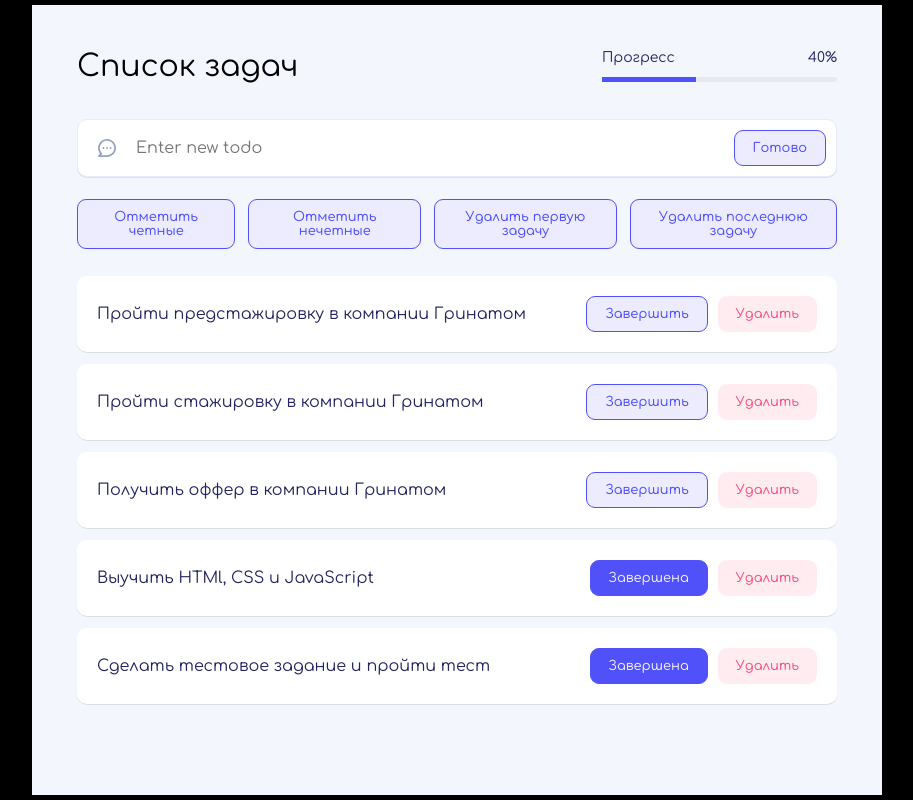
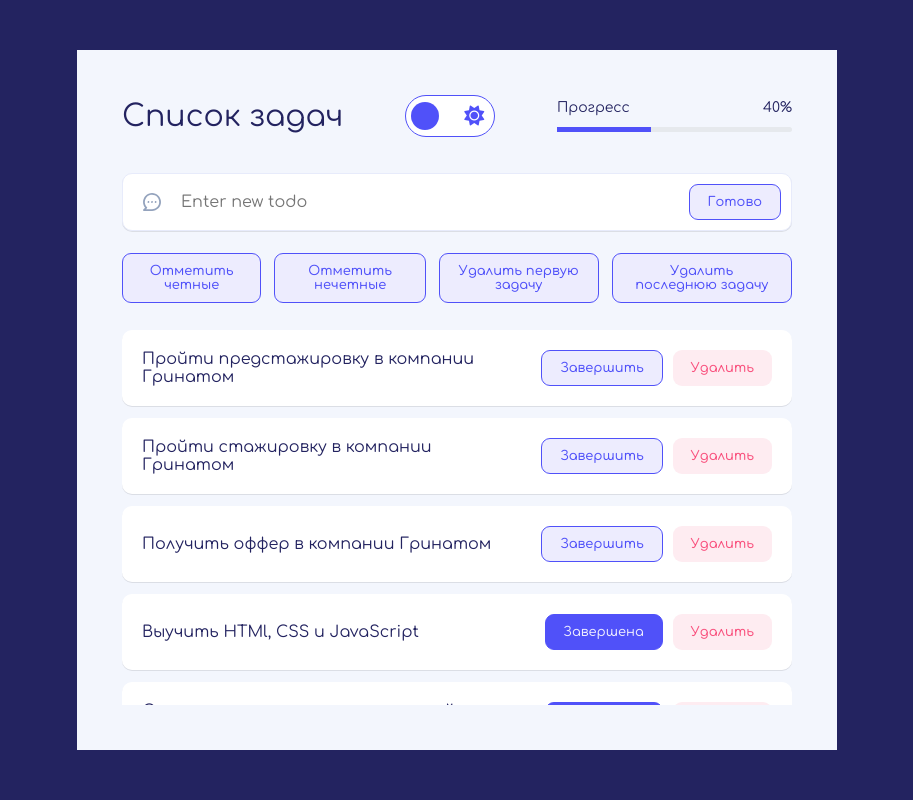
Before and after one commit to GreennPingvin/JavaScriptCaseLabForever, a website built with webpack: page src/index.html in a window 1280 px wide. Shown: the whole page, without its empty margins (183-1096 px from the left). Built offline with nearby package versions, Linux system fonts and the light colour scheme.

Commit message:
add theme switcher

```diff
--- a/src/index.html
+++ b/src/index.html
@@ -6,11 +6,22 @@
           name="viewport">
     <meta content="ie=edge" http-equiv="X-UA-Compatible">
     <title>Title</title>
+    <link href="https://use.fontawesome.com/releases/v6.3.0/css/all.css"
+          rel="stylesheet">
 </head>
 <body>
-<div class="container">
+<div class="app">
     <header class="header">
         <h1 class="main-title">Список задач</h1>
+        <div class="switcher">
+            <input class="switcher__input" id="switcher-input" name="switcher"
+                   type="checkbox">
+            <label class="switcher__label" for="switcher-input">
+                <i class='fas fa-solid fa-moon'></i>
+                <span class="switcher__toggler"></span>
+                <i class='fas fa-solid fa-sun'></i>
+            </label>
+        </div>
         <div class="progress">
             <div class="progress__top">
                 <div class="progress__title">Прогресс</div>
--- a/src/scss/_mixins.scss
+++ b/src/scss/_mixins.scss
@@ -4,5 +4,5 @@
   align-items: center;
   gap: 10px;
   border-radius: 10px;
-  background-color: #FFF;
+  background-color: var(--todo-background-color);
 }
--- a/src/scss/_reset.scss
+++ b/src/scss/_reset.scss
@@ -1,4 +1,5 @@
 * {
+  box-sizing: border-box;
   margin: 0;
   padding: 0;
 }
@@ -11,6 +12,7 @@ ul {
 input {
   font-family: inherit;
   font-size: inherit;
+  background-color: inherit;
 }
 
 button {
--- /dev/null
+++ b/src/scss/_themeSwitcher.scss
@@ -0,0 +1,56 @@
+.switcher {
+  &__input {
+    position: absolute;
+    z-index: 200;
+    top: 0;
+    left: 0;
+    display: none;
+    visibility: hidden;
+    opacity: 0;
+
+    &:checked ~ .switcher__label {
+      .switcher__toggler {
+        left: 60%;
+      }
+    }
+  }
+
+  &__label {
+    position: relative;
+    display: flex;
+    align-items: center;
+    justify-content: space-between;
+    width: 90px;
+    height: auto;
+    padding: 10px 10px;
+    cursor: pointer;
+    border: 1px solid var(--btn-primary-text-color);
+    border-radius: 50px;
+    background-color: white;
+  }
+
+  &__toggler {
+    position: absolute;
+    z-index: 1;
+    top: calc(50% - var(--theme-switcher-width) / 2);
+    left: 6%;
+    display: block;
+    width: var(--theme-switcher-width);
+    height: var(--theme-switcher-height);
+    transition: all 0.4s ease;
+    border-radius: 50%;
+    background-color: var(--btn-primary-text-color);
+  }
+
+  &__label i {
+    font-size: 20px;
+  }
+
+  &__label i:first-child {
+    color: var(--btn-primary-text-color);
+  }
+
+  &__label i:last-child {
+    color: var(--btn-primary-text-color);
+  }
+}
--- a/src/scss/_vars.scss
+++ b/src/scss/_vars.scss
@@ -1,19 +1,5 @@
 :root {
-  --background-color: black;
-  --app-background-color: #F3F6FD;
-
-  --primary-text-color: #232360;
-
-  --main-title-color: #000000;
-
-  --btn-primary-text-color: #5051F9;
-  --btn-secondary-text-color: var(--btn-primary-background-color);
-  --btn-remove-text-color: #F9507D;
-
-  --btn-primary-background-color: #EDECFE;
-  --btn-secondary-background-color: var(--btn-primary-text-color);
-  --btn-remove-background-color: #FEECF1;
-
-  --border-color: #E7EBFB
-
+  // theme switcher
+  --theme-switcher-width: 28px;
+  --theme-switcher-height: var(--theme-switcher-width);
 }
--- a/src/scss/index.scss
+++ b/src/scss/index.scss
@@ -2,6 +2,9 @@
 @import "vars";
 @import "fonts";
 @import "mixins";
+@import "themes/light";
+@import "themes/dark";
+@import "themeSwitcher";
 
 body {
   font-family: Comfortaa, sans-serif;
@@ -12,10 +15,10 @@ body {
   justify-content: center;
   height: 100vh;
   color: var(--primary-text-color);
-  background-color: var(--background-color);
+  background: var(--background-color);
 }
 
-.container {
+.app {
   display: grid;
   grid-template-rows: repeat(3, auto) 1fr;
   flex-direction: column;
@@ -27,14 +30,15 @@ body {
 
 .header {
   display: flex;
+  align-items: center;
   justify-content: space-between;
   margin-bottom: 36px;
+  gap: 15px;
 }
 
 .main-title {
   font-size: 30px;
   font-weight: 400;
-  color: var(--main-title-color);
 }
 
 .btn {
@@ -69,12 +73,6 @@ body {
     margin-bottom: 12px;
   }
 
-  &__title {
-  }
-
-  &__percent {
-  }
-
   &__bar {
     height: 5px;
     border-radius: 4px;
@@ -93,15 +91,15 @@ body {
 }
 
 .todos {
-
   &__item {
     @include todo-item;
     margin: 12px 0;
     padding: 20px;
+    color: var(--todo-text-color);
     gap: 30px;
 
     &--marked {
-      background-color: #ededf6;
+      background-color: var(--marked-todo-color);
     }
   }
 
--- /dev/null
+++ b/src/scss/themes/_dark.scss
@@ -0,0 +1,22 @@
+.dark {
+  --background-color: #797676;
+  --app-background-color: #232360;
+
+  --primary-text-color: #F3F6FD;
+
+  --main-title-color: #FFF;
+
+  --btn-primary-text-color: #5051F9;
+  --btn-secondary-text-color: var(--btn-primary-background-color);
+  --btn-remove-text-color: #F9507D;
+
+  --btn-primary-background-color: #EDECFE;
+  --btn-secondary-background-color: var(--btn-primary-text-color);
+  --btn-remove-background-color: #FEECF1;
+
+  --border-color: #E7EBFB;
+
+  --todo-background-color: #FFF;
+  --todo-text-color: #000;
+  --marked-todo-color: #d6d6f3;
+}
--- /dev/null
+++ b/src/scss/themes/_light.scss
@@ -0,0 +1,20 @@
+.light {
+  --background-color: var(--primary-text-color);
+  --app-background-color: #F3F6FD;
+
+  --primary-text-color: #232360;
+
+  --btn-primary-text-color: #5051F9;
+  --btn-secondary-text-color: var(--btn-primary-background-color);
+  --btn-remove-text-color: #F9507D;
+
+  --btn-primary-background-color: #EDECFE;
+  --btn-secondary-background-color: var(--btn-primary-text-color);
+  --btn-remove-background-color: #FEECF1;
+
+  --border-color: #E7EBFB;
+
+  --todo-background-color: #FFF;
+  --todo-text-color: inherit;
+  --marked-todo-color: #ededf6;
+}
--- a/src/ts/index.ts
+++ b/src/ts/index.ts
@@ -1,5 +1,6 @@
 import "../scss/index.scss";
 import "../index.html";
+import "./themeSwitcher";
 import { data } from "../assets/data/todos";
 import { loadData, saveData } from "./utils";
 import { Todo, TodoParity } from "./types";
--- /dev/null
+++ b/src/ts/themeSwitcher.ts
@@ -0,0 +1,45 @@
+//elements
+const switcherCheckbox = document.querySelector(".switcher__input");
+const body = document.body;
+
+const THEME_KEY = "themeName";
+const LIGHT_THEME = "light";
+const DARK_THEME = "dark";
+
+//events
+switcherCheckbox.addEventListener("change", () => toggleTheme());
+
+//functions
+function setTheme(themeName: string) {
+  body.className = `${themeName}`;
+  saveTheme(themeName);
+}
+
+function toggleTheme() {
+  const oldTheme = getTheme();
+  const newTheme = oldTheme === LIGHT_THEME ? DARK_THEME : LIGHT_THEME;
+  setTheme(newTheme);
+}
+
+function saveTheme(themeName: string) {
+  localStorage.setItem(THEME_KEY, themeName);
+}
+
+function getTheme() {
+  return localStorage.getItem(THEME_KEY);
+}
+
+function init() {
+  let themeName = getTheme();
+  if (!themeName) {
+    themeName = LIGHT_THEME;
+  }
+  setTheme(themeName);
+  if (themeName === LIGHT_THEME) {
+    (switcherCheckbox as HTMLInputElement).checked = false;
+  }
+}
+
+(function () {
+  init();
+})();
```
